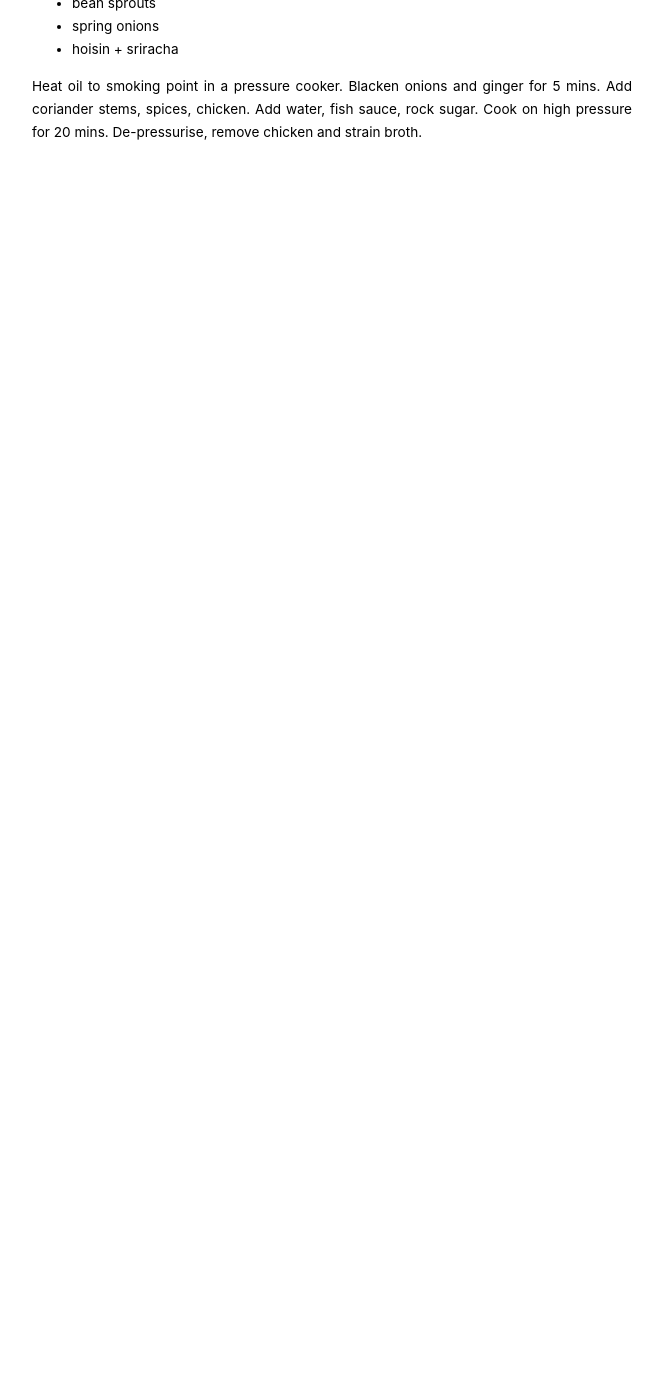
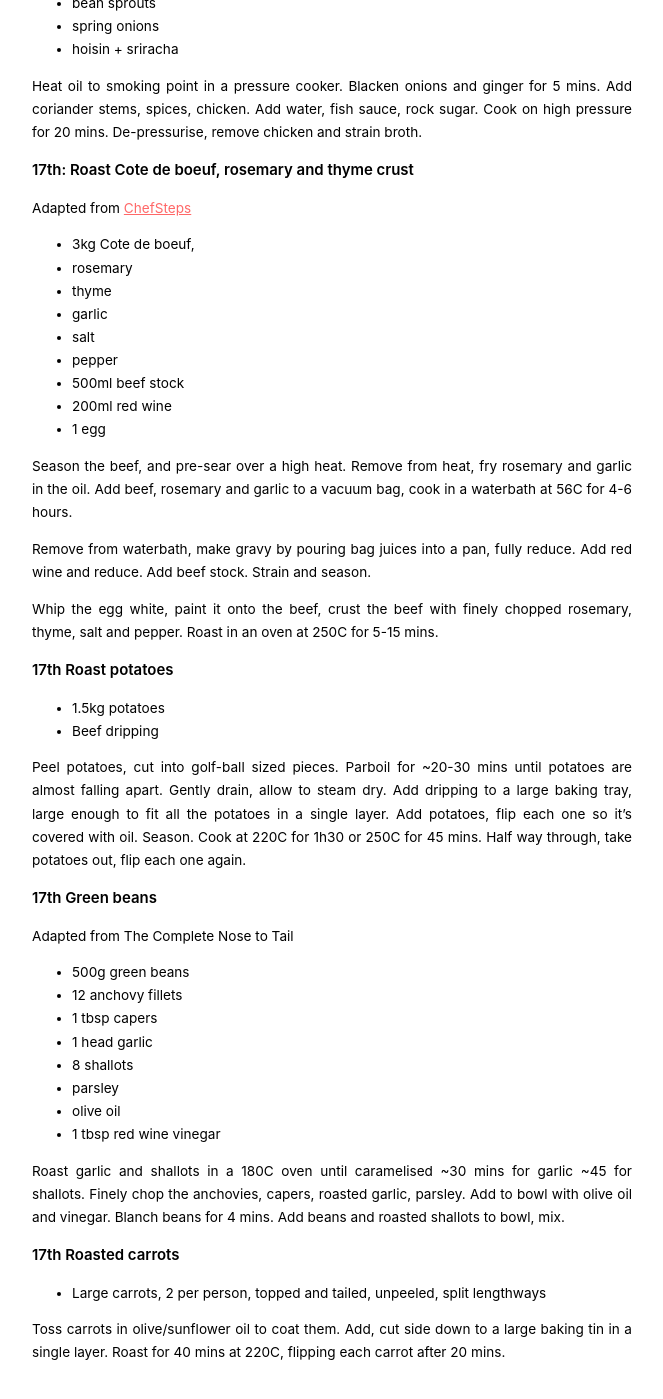
Before and after one commit to jamesroutley/routley.io, a Jekyll site: the page built from food/_posts/2016-12-01-December-2016.md, in a window 1280 px wide and 1400 px high, scrolled down 2229 px. Shown: the whole window, without its empty margins (308-971 px from the left). Built offline with Jekyll 4.4.1, drawn with Linux system fonts in a browser that asks for light colours; before the commit the page ends 2423 px from its top, so only the background shows below that.

Commit message:
Adding food

```diff
--- a/food/_posts/2016-12-01-December-2016.md
+++ b/food/_posts/2016-12-01-December-2016.md
@@ -107,3 +107,54 @@ To serve:
 - hoisin + sriracha
 
 Heat oil to smoking point in a pressure cooker. Blacken onions and ginger for 5 mins. Add coriander stems, spices, chicken. Add water, fish sauce, rock sugar. Cook on high pressure for 20 mins. De-pressurise, remove chicken and strain broth.
+
+
+## 17th: Roast Cote de boeuf, rosemary and thyme crust
+
+Adapted from [ChefSteps](https://www.chefsteps.com/activities/win-the-holidays-with-herb-crusted-sous-vide-prime-rib-rib-roast)
+
+- 3kg Cote de boeuf,
+- rosemary
+- thyme
+- garlic
+- salt
+- pepper
+- 500ml beef stock
+- 200ml red wine
+- 1 egg
+
+Season the beef, and pre-sear over a high heat. Remove from heat, fry rosemary and garlic in the oil. Add beef, rosemary and garlic to a vacuum bag, cook in a waterbath at 56C for 4-6 hours.
+
+Remove from waterbath, make gravy by pouring bag juices into a pan, fully reduce. Add red wine and reduce. Add beef stock. Strain and season.
+
+Whip the egg white, paint it onto the beef, crust the beef with finely chopped rosemary, thyme, salt and pepper. Roast in an oven at 250C for 5-15 mins.
+
+
+## 17th Roast potatoes
+
+- 1.5kg potatoes
+- Beef dripping
+
+Peel potatoes, cut into golf-ball sized pieces. Parboil for ~20-30 mins until potatoes are almost falling apart. Gently drain, allow to steam dry. Add dripping to a large baking tray, large enough to fit all the potatoes in a single layer. Add potatoes, flip each one so it's covered with oil. Season. Cook at 220C for 1h30 or 250C for 45 mins. Half way through, take potatoes out, flip each one again.
+
+## 17th Green beans
+
+Adapted from The Complete Nose to Tail
+
+- 500g green beans
+- 12 anchovy fillets
+- 1 tbsp capers
+- 1 head garlic
+- 8 shallots
+- parsley
+- olive oil
+- 1 tbsp red wine vinegar
+
+Roast garlic and shallots in a 180C oven until caramelised ~30 mins for garlic ~45 for shallots. Finely chop the anchovies, capers, roasted garlic, parsley. Add to bowl with olive oil and vinegar. Blanch beans for 4 mins. Add beans and roasted shallots to bowl, mix.
+
+
+## 17th Roasted carrots
+
+- Large carrots, 2 per person, topped and tailed, unpeeled, split lengthways
+
+Toss carrots in olive/sunflower oil to coat them. Add, cut side down to a large baking tin in a single layer. Roast for 40 mins at 220C, flipping each carrot after 20 mins.
```
